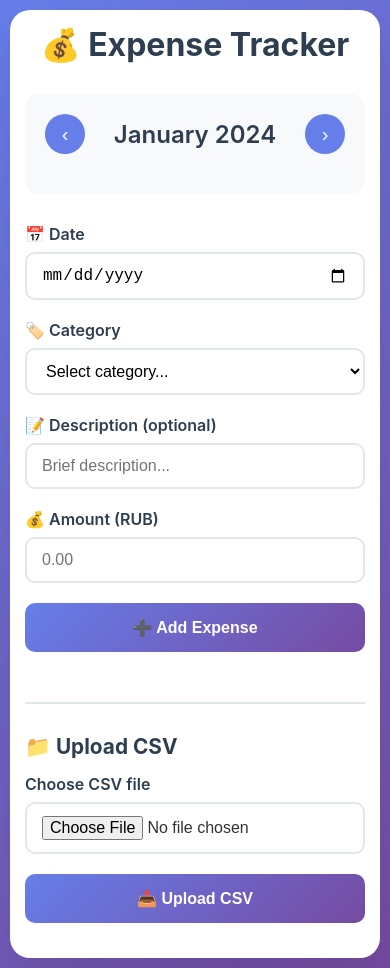
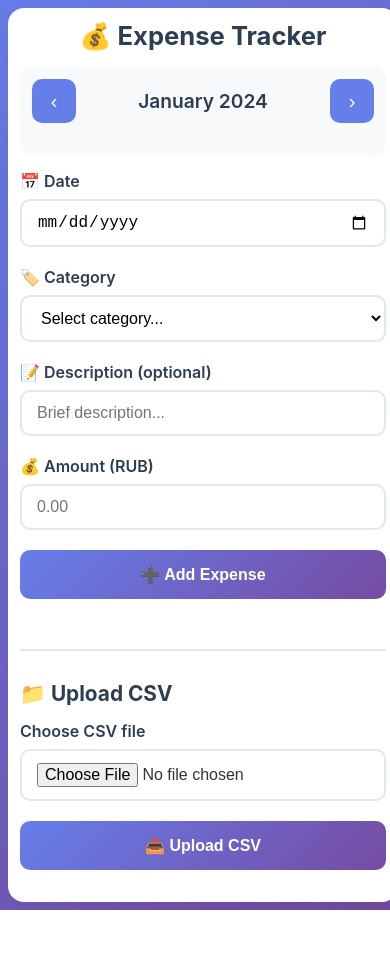
Before and after one commit to NumeroQuadro/goofy-ahh-expenses-tracker, a plain HTML site: page static/index.html in a window 390 px wide. After the commit the page ends 910 px from the top, so only its background shows below. Drawn offline with Linux system fonts and the light colour scheme; files that its build step writes are made by us from their sources; a script that the page names is missing; files whose address does not match are found by name.

Commit message:
feat(ui): mobile-first tweaks, Telegram theme integration, safe-area padding, larger touch targets

```diff
--- a/static/index.html
+++ b/static/index.html
@@ -3,6 +3,7 @@
 <head>
     <meta charset="UTF-8">
     <meta name="viewport" content="width=device-width, initial-scale=1.0">
+    <meta name="theme-color" content="#667eea">
     <title>Expense Tracker</title>
     <link rel="stylesheet" href="/expenses/static/styles.css">
 </head>
--- a/static/styles.css
+++ b/static/styles.css
@@ -6,27 +6,29 @@
 
 body {
     font-family: -apple-system, BlinkMacSystemFont, 'Segoe UI', Roboto, sans-serif;
-    background: linear-gradient(135deg, #667eea 0%, #764ba2 100%);
+    background: var(--tg-theme-bg-color, linear-gradient(135deg, #667eea 0%, #764ba2 100%));
     min-height: 100vh;
-    color: #333;
+    color: var(--tg-theme-text-color, #333);
+    padding: env(safe-area-inset-top) env(safe-area-inset-right) env(safe-area-inset-bottom) env(safe-area-inset-left);
 }
 
 .container {
-    max-width: 600px;
+    width: 100%;
+    max-width: 560px;
     margin: 0 auto;
-    padding: 20px;
-    background: white;
-    border-radius: 20px;
-    box-shadow: 0 20px 40px rgba(0, 0, 0, 0.1);
-    margin-top: 20px;
-    margin-bottom: 20px;
+    padding: 16px;
+    background: var(--tg-theme-secondary-bg-color, #ffffff);
+    border-radius: 16px;
+    box-shadow: 0 8px 24px rgba(0, 0, 0, 0.08);
+    margin-top: 12px;
+    margin-bottom: 12px;
 }
 
 h1 {
     text-align: center;
-    color: #2c3e50;
-    margin-bottom: 30px;
-    font-size: 2.5em;
+    color: var(--tg-theme-text-color, #2c3e50);
+    margin-bottom: 16px;
+    font-size: 1.8rem;
     font-weight: 700;
 }
 
@@ -38,10 +40,10 @@ h3 {
 
 /* Calendar Styles */
 .calendar-section {
-    margin-bottom: 30px;
-    background: #f8f9fa;
-    border-radius: 15px;
-    padding: 20px;
+    margin-bottom: 16px;
+    background: var(--tg-theme-section-bg-color, #f8f9fa);
+    border-radius: 12px;
+    padding: 12px;
 }
 
 .calendar-header {
@@ -52,12 +54,12 @@ h3 {
 }
 
 .calendar-btn {
-    background: #667eea;
-    color: white;
+    background: var(--tg-theme-button-color, #667eea);
+    color: var(--tg-theme-button-text-color, #fff);
     border: none;
-    border-radius: 50%;
-    width: 40px;
-    height: 40px;
+    border-radius: 10px;
+    width: 44px;
+    height: 44px;
     font-size: 20px;
     cursor: pointer;
     transition: all 0.3s ease;
@@ -69,8 +71,8 @@ h3 {
 }
 
 #current-month {
-    font-size: 1.5em;
-    color: #2c3e50;
+    font-size: 1.2rem;
+    color: var(--tg-theme-hint-color, #2c3e50);
     font-weight: 600;
 }
 
@@ -91,24 +93,15 @@ h3 {
     font-weight: 500;
 }
 
-.calendar-day:hover {
-    background: #667eea;
-    color: white;
-}
+.calendar-day:hover { background: rgba(102,126,234,0.15); }
 
-.calendar-day.selected {
-    background: #667eea;
-    color: white;
-}
+.calendar-day.selected { background: #667eea; color: #fff; }
 
 .calendar-day.other-month {
     color: #ccc;
 }
 
-.calendar-day.today {
-    background: #e74c3c;
-    color: white;
-}
+.calendar-day.today { background: #e74c3c; color: #fff; }
 
 /* Form Styles */
 .form-group {
@@ -119,7 +112,7 @@ label {
     display: block;
     margin-bottom: 8px;
     font-weight: 600;
-    color: #2c3e50;
+    color: var(--tg-theme-hint-color, #2c3e50);
 }
 
 input, select {
@@ -129,7 +122,7 @@ input, select {
     border-radius: 10px;
     font-size: 16px;
     transition: all 0.3s ease;
-    background: white;
+    background: var(--tg-theme-bg-color, #fff);
 }
 
 input:focus, select:focus {
@@ -141,8 +134,8 @@ input:focus, select:focus {
 .submit-btn, .upload-btn {
     width: 100%;
     padding: 15px;
-    background: linear-gradient(135deg, #667eea 0%, #764ba2 100%);
-    color: white;
+    background: var(--tg-theme-button-color, linear-gradient(135deg, #667eea 0%, #764ba2 100%));
+    color: var(--tg-theme-button-text-color, #fff);
     border: none;
     border-radius: 10px;
     font-size: 16px;
@@ -166,20 +159,20 @@ input:focus, select:focus {
 /* Responsive Design */
 @media (max-width: 768px) {
     .container {
-        margin: 10px;
-        padding: 15px;
+        margin: 8px;
+        padding: 12px;
     }
 
     h1 {
-        font-size: 2em;
+        font-size: 1.6rem;
     }
 
     .calendar-grid {
-        gap: 3px;
+        gap: 4px;
     }
 
     .calendar-day {
-        font-size: 14px;
+        font-size: 13px;
     }
 }
 
```
